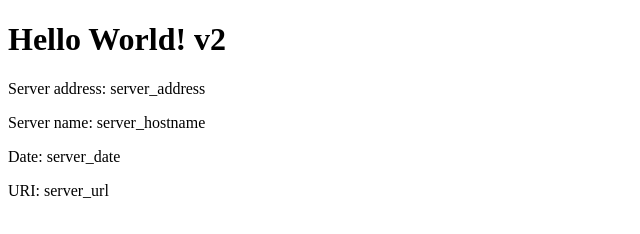
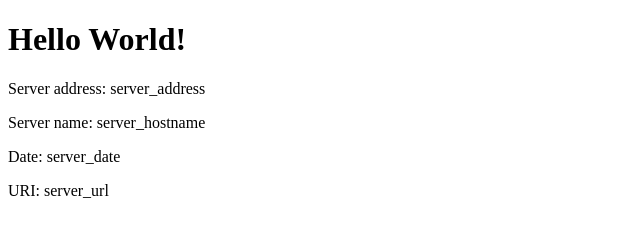
Before and after one commit to yucatan16/eks-example, a plain HTML site: page src/index.html in a window 1280 px wide. Shown: the full height of the page, 0-640 px from the left. Drawn offline with Linux system fonts and the light colour scheme.

Commit message:
Revert "v2 Updating home page"
This reverts commit a81a031ef606699243db7248376fcb9a7a806786.

```diff
--- a/src/index.html
+++ b/src/index.html
@@ -1,12 +1,12 @@
 <!DOCTYPE html>
 <html>
 <head>
-  <title>Hello World v2</title>
+  <title>Hello World</title>
 </head>
 
 <body>
 <div class="info">
-<h1>Hello World! v2</h1>
+<h1>Hello World!</h1>
 <p><span>Server&nbsp;address:</span> <span>server_address</span></p>
 <p><span>Server&nbsp;name:</span> <span>server_hostname</span></p>
 <p class="smaller"><span>Date:</span> <span>server_date</span></p>
```
